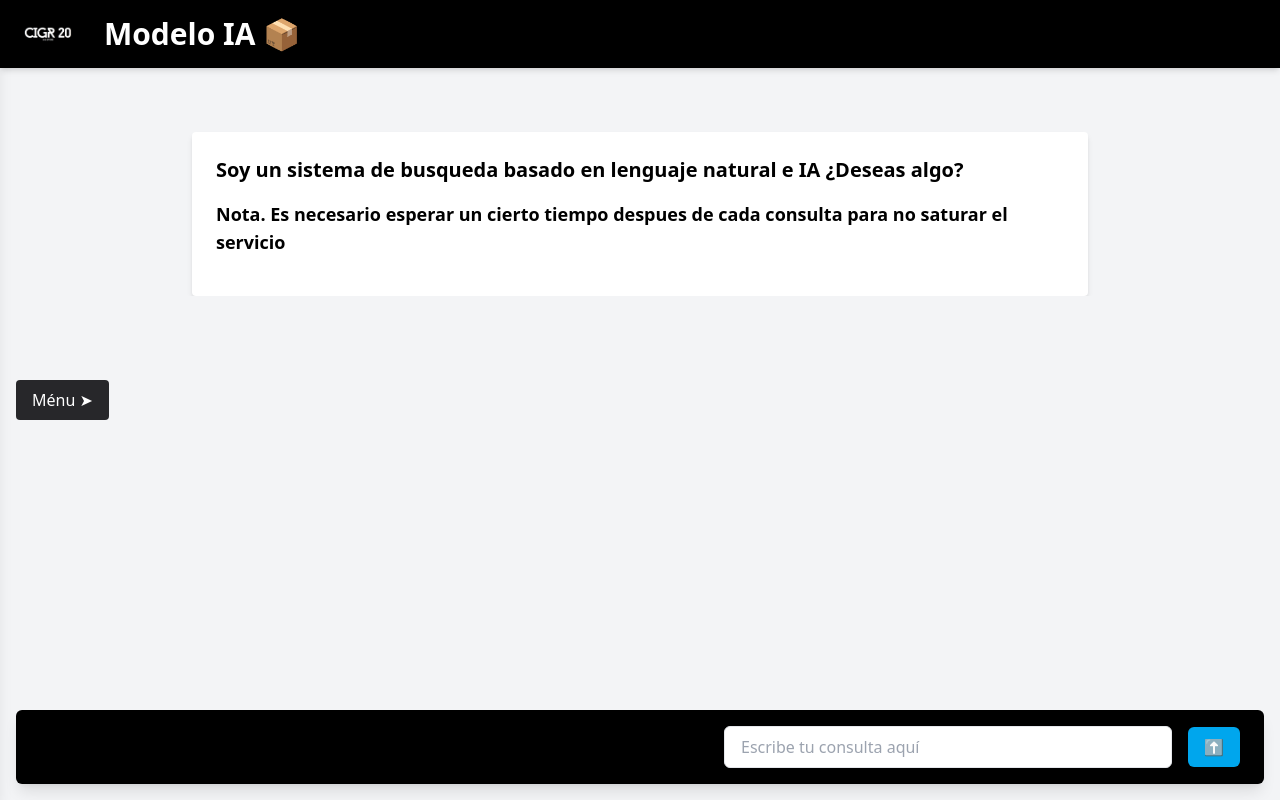
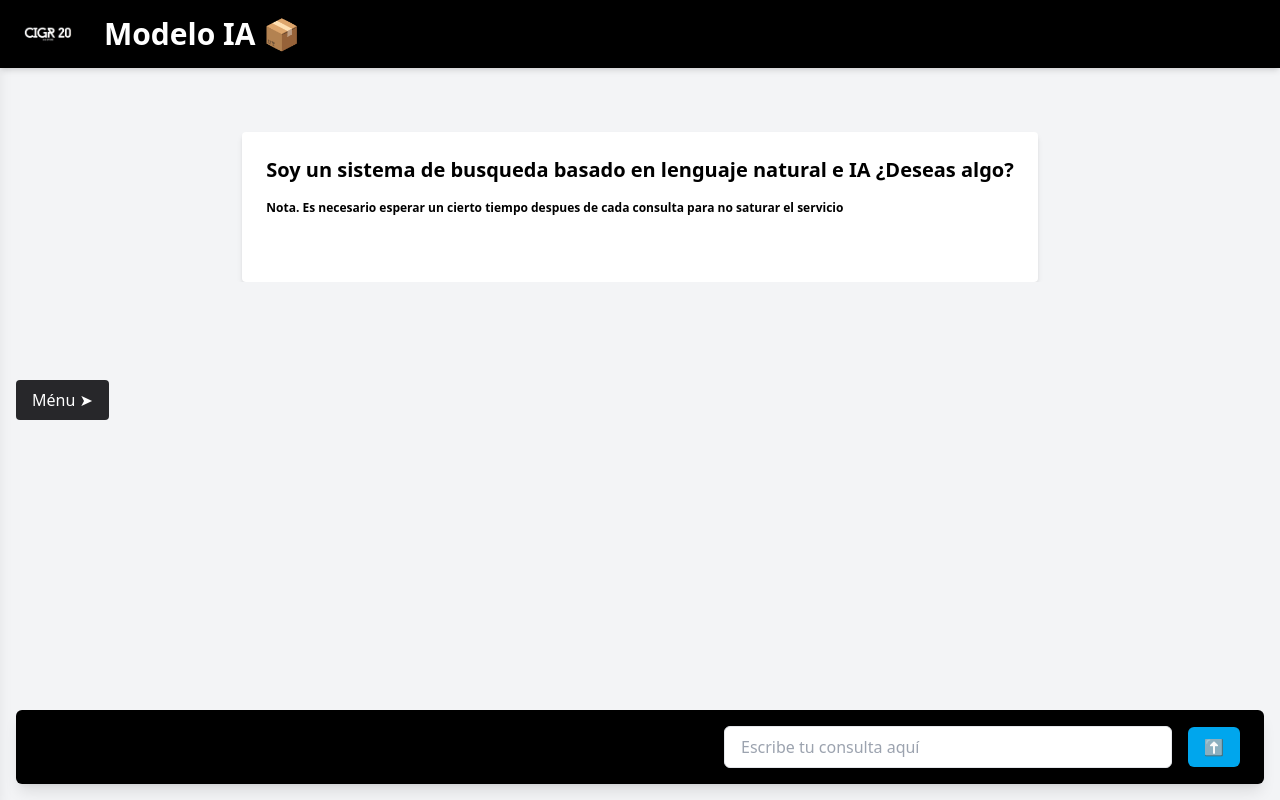
Before and after one commit to cesar3318123/ecommerce_web, a React (Create React App) app: page /home2 in a window 1280 px wide. Built offline with nearby package versions, Linux system fonts and the light colour scheme.

Commit message:
mis nuevos cambios

```diff
--- a/src/home2.jsx
+++ b/src/home2.jsx
@@ -172,7 +172,7 @@ function Home_IA() {
 
         <div className="max-w-4xl mx-auto mt-8 p-6 bg-white rounded shadow-md min-h-[150px]">
             <h2 className="text-xl font-semibold mb-4">Soy un sistema de busqueda basado en lenguaje natural e IA ¿Deseas algo?</h2>
-            <p className="text-lg font-semibold mb-4">Nota. Es necesario esperar un cierto tiempo despues de cada consulta para no saturar el servicio</p>
+            <p className="text-xs font-semibold mb-4">Nota. Es necesario esperar un cierto tiempo despues de cada consulta para no saturar el servicio</p>
             <p className="whitespace-pre-wrap">{loading ? "Cargando..." : response}</p>
         </div>
 
```
